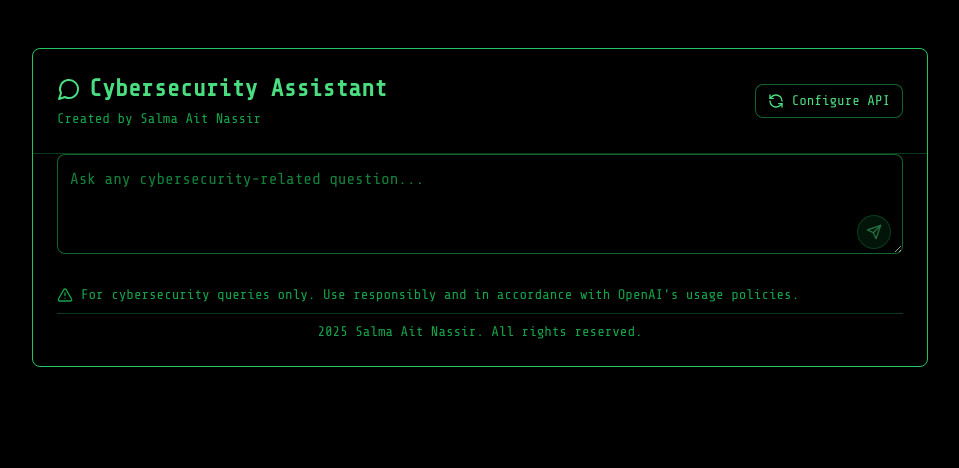
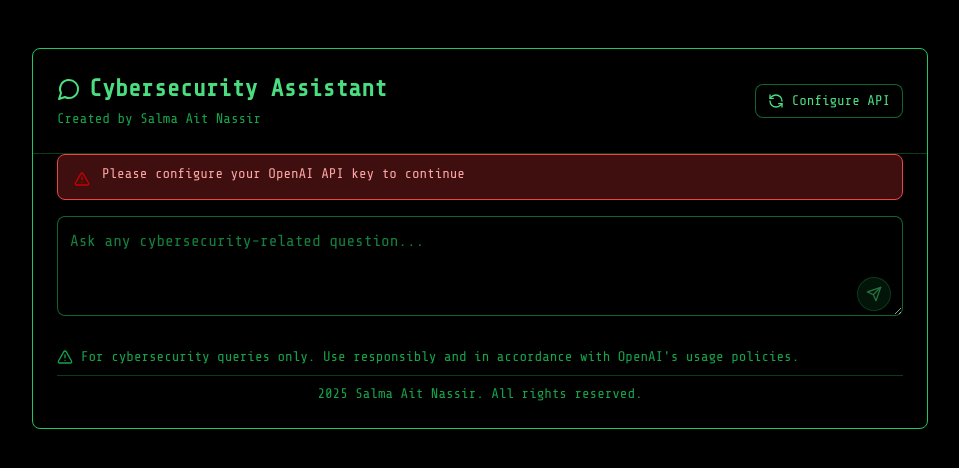
Before and after one commit to h12off/CybersecurityAssistant, a Next.js app: page / in a window 1280 px wide. Shown: the top 468 px of the page, without its empty margins (160-1119 px from the left). Built offline with nearby package versions, Linux system fonts and the light colour scheme; no server answers.

Commit message:
Fix text content hydration issues

```diff
--- a/src/components/QAAssistant.tsx
+++ b/src/components/QAAssistant.tsx
@@ -14,7 +14,7 @@ export default function QAAssistant() {
   const [loading, setLoading] = useState(false);
   const [error, setError] = useState('');
   const [apiKey, setApiKey] = useState(DEFAULT_OPENAI_KEY);
-  const [isConfigured, setIsConfigured] = useState(!!DEFAULT_OPENAI_KEY);
+  const [isConfigured, setIsConfigured] = useState(false); // Start with false to prevent hydration mismatch
 
   const configureAPI = (key: string) => {
     if (key && (key.startsWith('sk-') || key.startsWith('sk-proj-'))) {
@@ -117,16 +117,16 @@ export default function QAAssistant() {
       </CardHeader>
       <CardContent>
         <form onSubmit={handleSubmit} className="space-y-4">
+          <ClientOnly>
             {!isConfigured && (
               <Alert variant="destructive" className="mb-4 bg-red-900/50 border-red-500 text-red-300">
-              <ClientOnly>
                 <AlertTriangle className="h-4 w-4" />
-              </ClientOnly>
                 <AlertDescription>
                   Please configure your OpenAI API key to continue
                 </AlertDescription>
               </Alert>
             )}
+          </ClientOnly>
 
           <div className="space-y-4">
             <div className="relative">
@@ -162,7 +162,9 @@ export default function QAAssistant() {
                 <ClientOnly>
                   <AlertTriangle className="h-4 w-4" />
                 </ClientOnly>
+                <ClientOnly>
                   <AlertDescription>{error}</AlertDescription>
+                </ClientOnly>
               </Alert>
             )}
 
```
Lines whose indentation alone changed are shown as unchanged.
